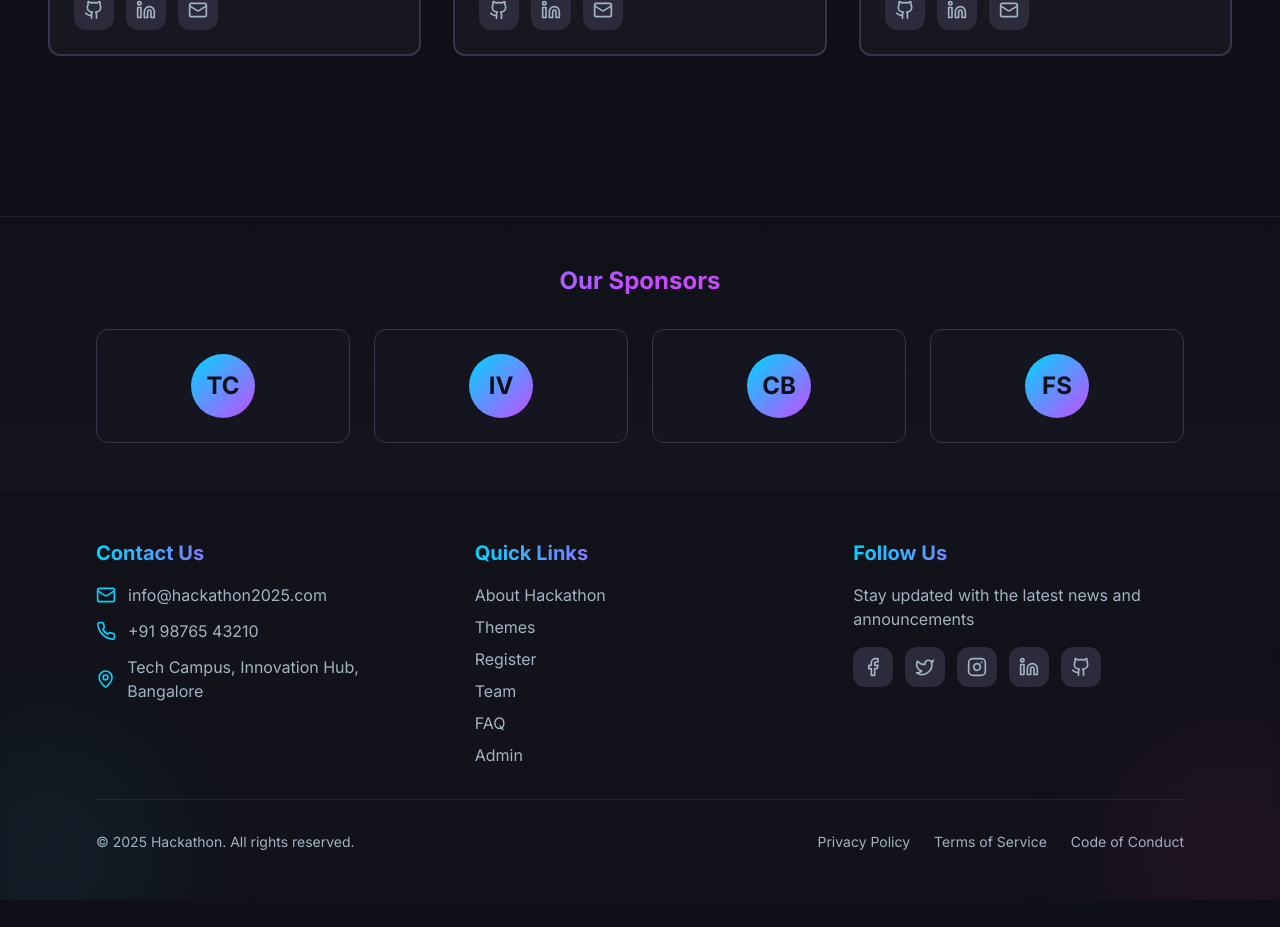
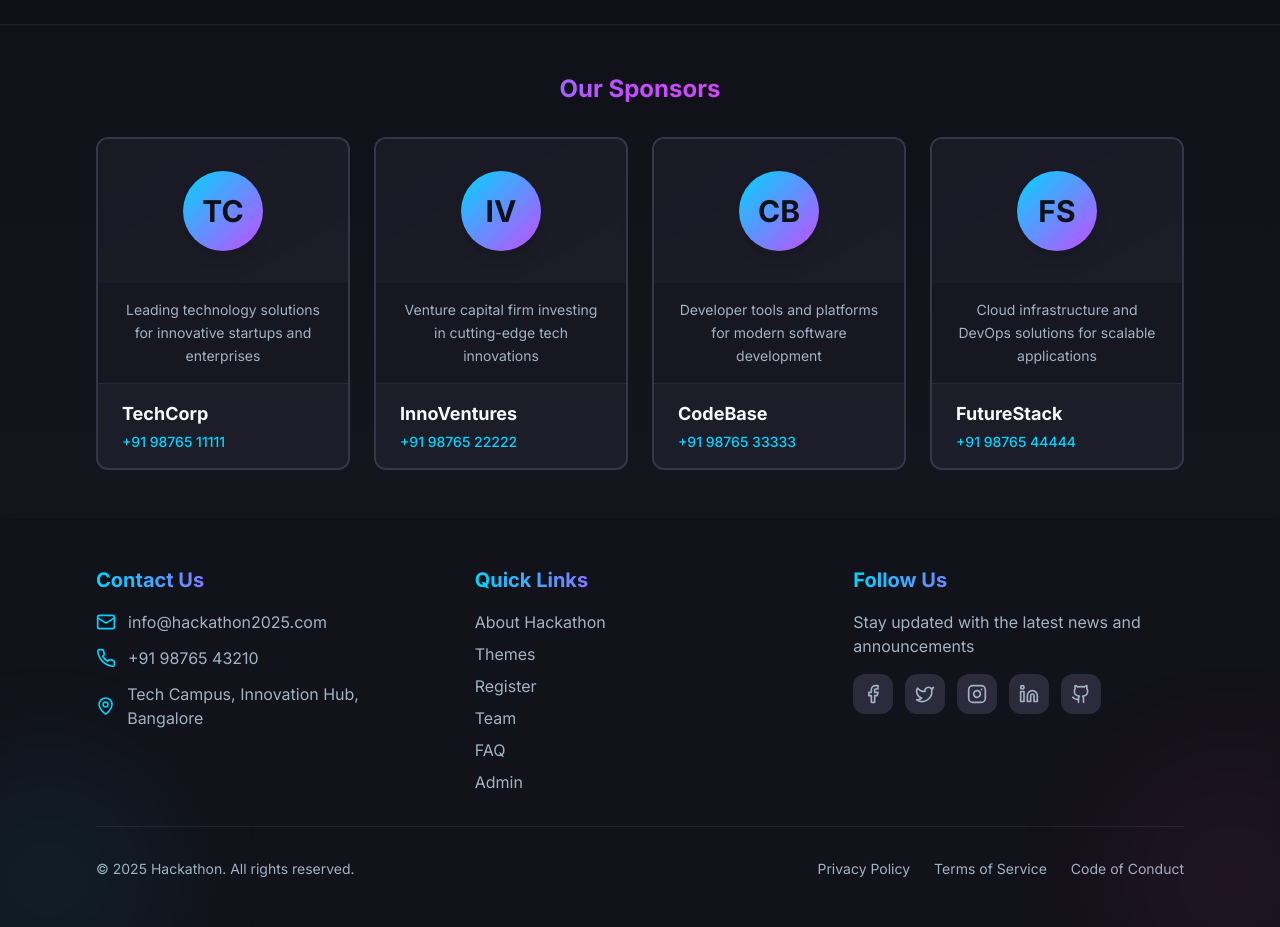
Before and after one commit to Sumit-sangave/Hack404, a React (Vite) app: page / in a window 1280 px wide. Shown: the part 5240-6167 px from the top of the page. Before the commit the page ends 6140 px from the top, so only its background shows below. Built offline with nearby package versions, Linux system fonts and the light colour scheme; the HTML template or start-up script is replaced by a standard one.

Commit message:
Refactor: Update Team and Sponsors section design

```diff
--- a/src/components/Footer.tsx
+++ b/src/components/Footer.tsx
@@ -1,10 +1,30 @@
 import { Mail, Phone, MapPin, Facebook, Twitter, Instagram, Linkedin, Github } from "lucide-react";
 
 const sponsors = [
-  { name: "TechCorp", logo: "TC" },
-  { name: "InnoVentures", logo: "IV" },
-  { name: "CodeBase", logo: "CB" },
-  { name: "FutureStack", logo: "FS" }
+  {
+    name: "TechCorp",
+    logo: "TC",
+    description: "Leading technology solutions for innovative startups and enterprises",
+    contact: "+91 98765 11111"
+  },
+  {
+    name: "InnoVentures",
+    logo: "IV",
+    description: "Venture capital firm investing in cutting-edge tech innovations",
+    contact: "+91 98765 22222"
+  },
+  {
+    name: "CodeBase",
+    logo: "CB",
+    description: "Developer tools and platforms for modern software development",
+    contact: "+91 98765 33333"
+  },
+  {
+    name: "FutureStack",
+    logo: "FS",
+    description: "Cloud infrastructure and DevOps solutions for scalable applications",
+    contact: "+91 98765 44444"
+  }
 ];
 
 export const Footer = () => {
@@ -16,14 +36,34 @@ export const Footer = () => {
           <h3 className="text-2xl font-bold text-center mb-8 text-gradient">
             Our Sponsors
           </h3>
-          <div className="grid grid-cols-2 md:grid-cols-4 gap-6">
+          <div className="grid grid-cols-1 md:grid-cols-2 lg:grid-cols-4 gap-6">
             {sponsors.map((sponsor, index) => (
               <div
                 key={index}
-                className="flex items-center justify-center p-6 rounded-lg bg-card/50 backdrop-blur-sm border border-border card-hover"
+                className="flex flex-col rounded-xl bg-card/80 backdrop-blur-sm border-2 border-border overflow-hidden transition-all duration-300 hover:scale-105 hover:shadow-2xl hover:border-primary/50 group"
               >
-                <div className="w-16 h-16 rounded-full bg-gradient-to-br from-primary to-accent flex items-center justify-center text-2xl font-bold text-primary-foreground">
-                  {sponsor.logo}
+                {/* Top Area - Logo */}
+                <div className="flex items-center justify-center p-8 bg-gradient-to-br from-card to-muted/30">
+                  <div className="w-20 h-20 rounded-full bg-gradient-to-br from-primary to-accent flex items-center justify-center text-3xl font-bold text-primary-foreground shadow-lg group-hover:glow-cyan transition-all">
+                    {sponsor.logo}
+                  </div>
+                </div>
+
+                {/* Middle Area - Description */}
+                <div className="flex-1 px-6 py-4 text-center">
+                  <p className="text-sm text-muted-foreground leading-relaxed">
+                    {sponsor.description}
+                  </p>
+                </div>
+
+                {/* Bottom Area - Name & Contact */}
+                <div className="px-6 py-4 bg-muted/30 border-t border-border/50">
+                  <h4 className="text-lg font-bold text-foreground mb-1 group-hover:text-gradient transition-all">
+                    {sponsor.name}
+                  </h4>
+                  <p className="text-sm text-primary font-medium">
+                    {sponsor.contact}
+                  </p>
                 </div>
               </div>
             ))}
--- a/src/components/Team.tsx
+++ b/src/components/Team.tsx
@@ -91,7 +91,7 @@ export const Team = () => {
               style={{ animationDelay: `${index * 0.1}s` }}
             >
               {/* Image Container */}
-              <div className="relative h-80 overflow-hidden">
+              <div className="relative h-56 overflow-hidden">
                 <img
                   src={member.image}
                   alt={member.name}
```
